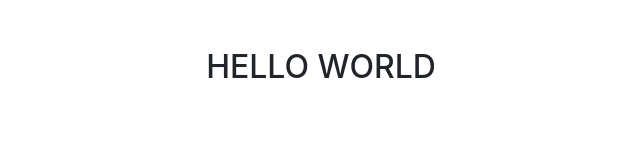
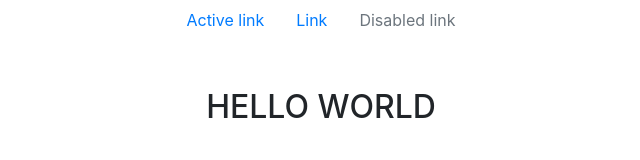
Before and after one commit to Wiz-Amit/basic_design_template, a website: page index.html in a window 1280 px wide. Shown: the whole page, without its empty margins (319-959 px from the left). Drawn offline with nearby package versions, Linux system fonts and the light colour scheme.

Commit message:
+ normalize.css

```diff
--- a/assets/styles/_common.scss
+++ b/assets/styles/_common.scss
@@ -2,6 +2,7 @@
 @import "./mixins";
 
 @import "../../node_modules/sass-mq/mq";
+@import url('../../node_modules/normalize.css/normalize.css');
 @import "../../node_modules/bootstrap/scss/bootstrap.scss";
 @import "../../node_modules/@fortawesome/fontawesome-free/scss/fontawesome.scss";
 @import "../../node_modules/@fortawesome/fontawesome-free/scss/brands.scss";
--- a/index.html
+++ b/index.html
@@ -7,6 +7,11 @@
     <link rel="stylesheet" href="./assets/styles/home.css" />
   </head>
   <body>
+    <nav class="nav justify-content-center">
+      <a class="nav-link active" href="#">Active link</a>
+      <a class="nav-link" href="#">Link</a>
+      <a class="nav-link disabled" href="#">Disabled link</a>
+    </nav>
     <header></header>
 
     <main>
--- a/package.json
+++ b/package.json
@@ -12,6 +12,7 @@
   "dependencies": {
     "@fortawesome/fontawesome-free": "^5.13.0",
     "bootstrap": "^4.4.1",
+    "normalize.css": "^8.0.1",
     "sass-mq": "^5.0.1"
   }
 }
```
Also changed, not shown: README.md, assets/styles/home.css, 2 other files.
